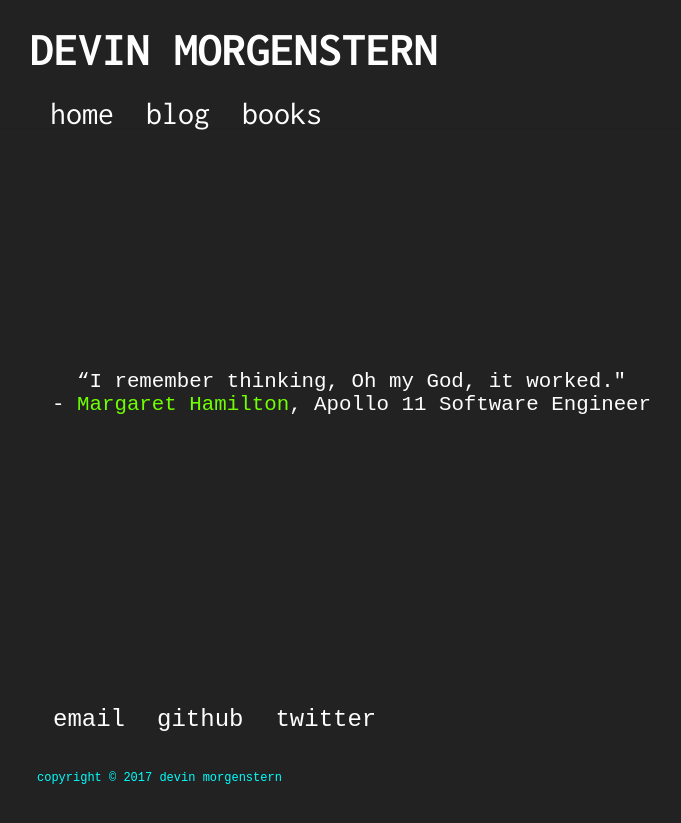
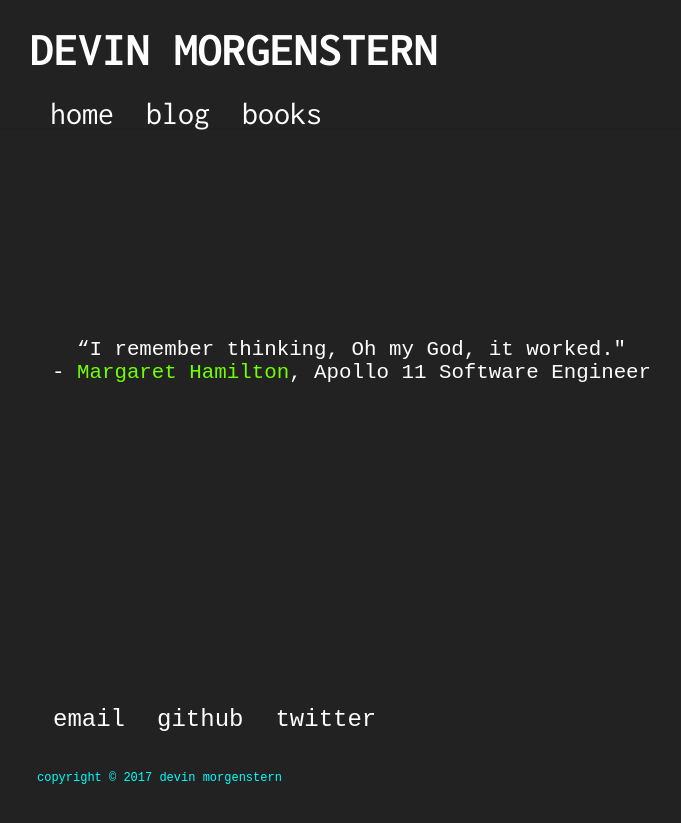
Before and after one commit to devinrm/devinrm.github.io, a Jekyll site: the page built from index.html, in a window 1280 px wide. Shown: the top 823 px of the page, without its empty margins (268-949 px from the left). Built offline with Jekyll 4.4.1, drawn with Linux system fonts in a browser that asks for light colours; some web fonts are replaced.

Commit message:
Fix quote alignment

```diff
--- a/css/main.css
+++ b/css/main.css
@@ -199,7 +199,7 @@
     color: #fefefe;
     font-family: 'Droid Sans Mono', monospace;
     font-size: 1.3rem;
-    margin-top: 20rem;
+    margin-top: 18rem;
   }
 
   .site-header {
```
